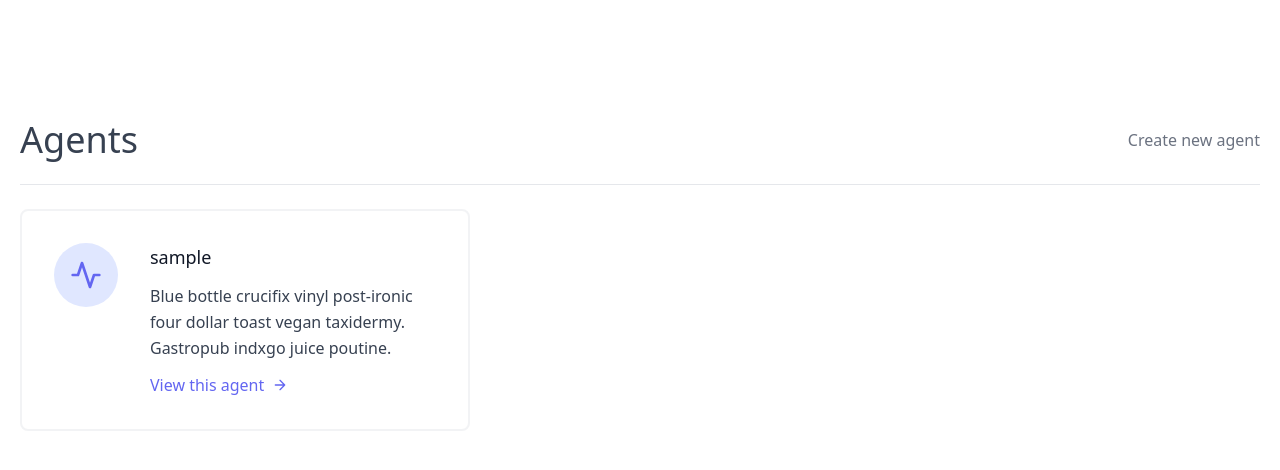
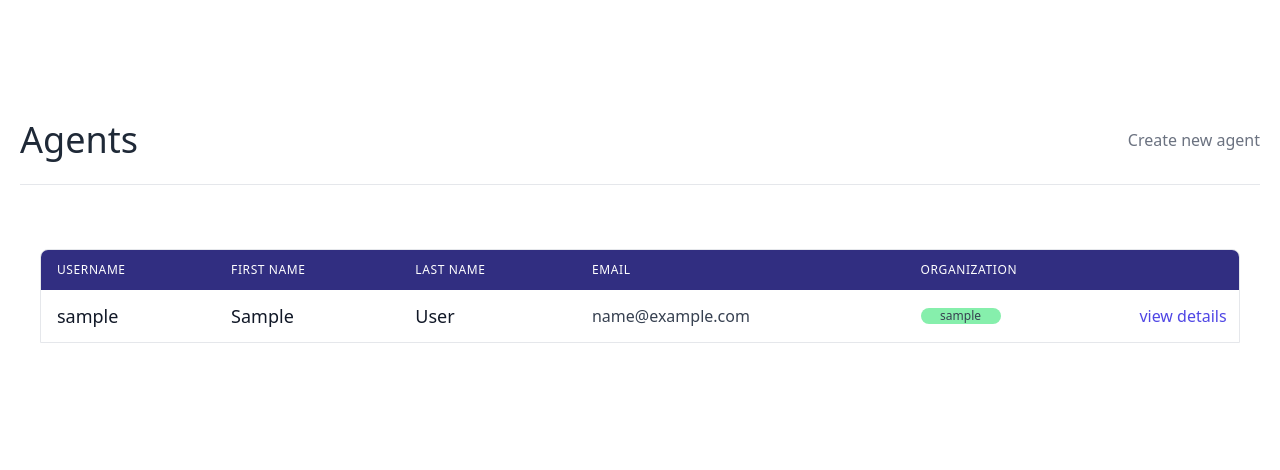
Before and after one commit to lucasSantosSa/getting-started-with-django, a Django app: page /agents/ in a window 1280 px wide. Shown: the part 101-571 px from the top of the page. Run offline with Django 4.2, Linux system fonts and the light colour scheme; a user stored in the database is signed in; tables that the repository leaves empty hold one stand-in row (values such as "Sample post"); some libraries are stand-ins or nearby versions.

Commit message:
Finished styling agent and leads details

```diff
--- a/agents/templates/agents/agent_list.html
+++ b/agents/templates/agents/agent_list.html
@@ -6,38 +6,67 @@
 	<div class="container px-5 py-24 mx-auto flex flex-wrap">
 		<div class="w-full mb-6 py-6 flex justify-between items-center border-b border-gray-200">
 			<div>
-                <h1 class="text-4xl">Agents</h1>
+				<h1 class="text-4xl text-gray-800">
+					Agents
+				</h1>
 			</div>
+			{% if request.user.is_organizer %}
 			<div>
-                <a class="text-gray-500 hover:text-blue-500"href="{% url 'agents:agent-create' %}">Create new agent</a>
-            </div>
-        </div>
-        <div class="flex flex-wrap -m-4">
-
-        {% for agent in object_list %}
-        <div class="p-4 lg:w-1/2 md:w-full">
-          <div class="flex border-2 rounded-lg border-gray-200 border-opacity-50 p-8 sm:flex-row flex-col">
-            <div class="w-16 h-16 sm:mr-8 sm:mb-0 mb-4 inline-flex items-center justify-center rounded-full bg-indigo-100 text-indigo-500 flex-shrink-0">
-              <svg fill="none" stroke="currentColor" stroke-linecap="round" stroke-linejoin="round" stroke-width="2" class="w-8 h-8" viewBox="0 0 24 24">
-                <path d="M22 12h-4l-3 9L9 3l-3 9H2"></path>
-              </svg>
-            </div>
-            <div class="flex-grow">
-              <h2 class="text-gray-900 text-lg title-font font-medium mb-3">{{ agent.user.username }}</h2>
-              <p class="leading-relaxed text-base">
-                Blue bottle crucifix vinyl post-ironic four dollar toast vegan taxidermy. Gastropub indxgo juice poutine.
-            </p>
-              <a href="{% url 'agents:agent-detail' agent.pk %}" class="mt-3 text-indigo-500 inline-flex items-center">
-                View this agent
-                <svg fill="none" stroke="currentColor" stroke-linecap="round" stroke-linejoin="round" stroke-width="2" class="w-4 h-4 ml-2" viewBox="0 0 24 24">
-                  <path d="M5 12h14M12 5l7 7-7 7"></path>
-                </svg>
+				<a class="text-gray-500 hover:text-blue-500" href="{% url 'agents:agent-create' %}">
+					Create new agent
 				</a>
 			</div>
+			{% endif %}
 		</div>
+
+	<div class="container px-5 py-10 mx-auto">
+		<div class="w-full mx-auto overflow-auto border rounded-tl-lg rounded-tr-lg">
+		<table class="table-auto w-full text-left whitespace-no-wrap ">
+			<thead class="rounded bg-indigo-900  ">
+			<tr>
+				<th class="px-4 py-3 title-font tracking-wider font-medium text-white text-xs">
+				USERNAME
+				</th>
+				<th class="px-4 py-3 title-font tracking-wider font-medium text-white text-xs">
+				FIRST NAME
+				</th>
+				<th class="px-4 py-3 title-font tracking-wider font-medium text-white text-xs">
+				LAST NAME
+				</th>
+				<th class="px-4 py-3 title-font tracking-wider font-medium text-white text-xs">
+				EMAIL
+				</th>
+				<th class="px-4 py-3 title-font tracking-wider font-medium text-white text-xs text-left">
+				ORGANIZATION
+				</th>
+				<th class="w-28 title-font tracking-wider font-medium text-white text-sm">
+
+			</th>
+			</tr>
+			</thead>
+			<tbody>
+			{% for agent in object_list %}
+				<tr>
+				<td class="px-4 py-3 text-lg text-gray-900">{{agent.user.username}}</td>
+				<td class="px-4 py-3 text-lg text-gray-900">{{agent.user.first_name}}</td>
+
+				<td class="px-4 py-3 text-lg text-gray-900">{{agent.user.last_name}}</td>
+				<td class="px-4 py-3">{{agent.user.email}}</td>
+				<td class="px-4 text-xs">
+					<div class="px-2 w-20 bg-green-300 rounded-full text-center">
+					{{agent.organization}}
 					</div>
+				</td>
+				<td class="w-10 text-center text-indigo-600">
+					<a href="{% url 'agents:agent-detail' agent.pk %}" >
+					view details
+					</a>
+				</td>
+				</tr>
 			{% endfor %}
-
+			</tbody>
+		</table>
+		</div>
 	</div>
 	</div>
 </section>
--- a/leads/templates/leads/lead_category_update.html
+++ b/leads/templates/leads/lead_category_update.html
@@ -6,7 +6,7 @@
 <section class="text-gray-600 body-font overflow-hidden">
 	<div class="container px-5 py-24 mx-auto">
 		<div class="lg:w-4/5 mx-auto flex flex-wrap">
-			<div class="lg:w-1/2 w-full lg:pr-10 lg:py-6 mb-6 lg:mb-0">
+			<div class="mx-60 w-full lg:pr-10 lg:py-6 mb-6 lg:mb-0">
 				<h2 class='text-sm title-font text-gray-500 tracking-widest'>EDIT</h2>
 				<h1 class="text-gray-900 text-3xl title-font font-medium mb-4">Category:</h1>
 				<div class="flex mb-4">
@@ -28,7 +28,6 @@
 					</button>
 				</form>
 			</div>
-			<img alt="ecommerce" class="lg:w-1/2 w-full lg:h-auto h-64 object-cover object-center rounded" src="https://dummyimage.com/400x400">
 		</div>
 	</div>
 </section>
--- a/leads/templates/leads/lead_list.html
+++ b/leads/templates/leads/lead_list.html
@@ -58,13 +58,13 @@
 								<td class="px-4 py-3">{{lead.email}}</td>
 								<td class="px-4 py-3">{{lead.phone_number}}</td>
 								<td class="px-4 text-xs">
-									{% if lead.category == Converted %}
+									{% if lead.category %}
 									<div class="px-2 w-20 bg-green-300 rounded-full text-center">
-										{{lead.category}}
+										{{lead.category.name}}
 									</div>
 									{% else %}
 									<div class="px-2 w-20 bg-gray-300 rounded-full text-center">
-										{{ lead.category }}
+										Unassigned
 									</div>
 									{% endif %}
 
--- a/leads/templates/leads/lead_update.html
+++ b/leads/templates/leads/lead_update.html
@@ -6,7 +6,7 @@
 <section class="text-gray-600 body-font overflow-hidden">
 	<div class="container px-5 py-24 mx-auto">
 			<div class="lg:w-4/5 mx-auto flex flex-wrap">
-				<div class="lg:w-1/2 w-full lg:pr-10 lg:py-6 mb-6 lg:mb-0">
+				<div class="mx-60 w-full lg:pr-10 lg:py-6 mb-6 lg:mb-0">
 					<h2 class='text-sm title-font text-gray-500 tracking-widest'>EDIT</h2>
 					<h1 class="text-gray-900 text-3xl title-font font-medium mb-4">Lead Details:</h1>
 					<div class="flex mb-4">
@@ -31,7 +31,6 @@
 						Delete
 					</a>
 				</div>
-				<img alt="ecommerce" class="lg:w-1/2 w-full lg:h-auto h-64 object-cover object-center rounded" src="https://dummyimage.com/400x400">
 		</div>
 	</div>
 </section>
--- a/templates/navbar.html
+++ b/templates/navbar.html
@@ -1,6 +1,6 @@
 <header class="bg-gray-100 text-gray-600 body-font" id="navbar">
 	<div class="flex flex-wrap pl-6 pr-6 flex-col md:flex-row items-center border-b border-indigo-500">
-		<a href="{% url 'home' %}" class="ml-60 flex title-font font-medium items-center text-gray-900 mb-4 md:mb-0">
+		<a href="{% url 'home' %}" class="ml-60 flex title-font font-medium items-center text-gray-900">
 			<svg
 				xmlns="http://www.w3.org/2000/svg"
 				viewBox="0 0 24 24">
```
Also changed, not shown: agents/templates/agents/agent_detail.html (+29 -18 lines), agents/templates/agents/agent_update.html (+6 -24 lines), leads/templates/leads/assign_agent.html (+11 -11 lines), leads/templates/leads/lead_detail.html (+9 -7 lines). Lines whose indentation alone changed are shown as unchanged.
